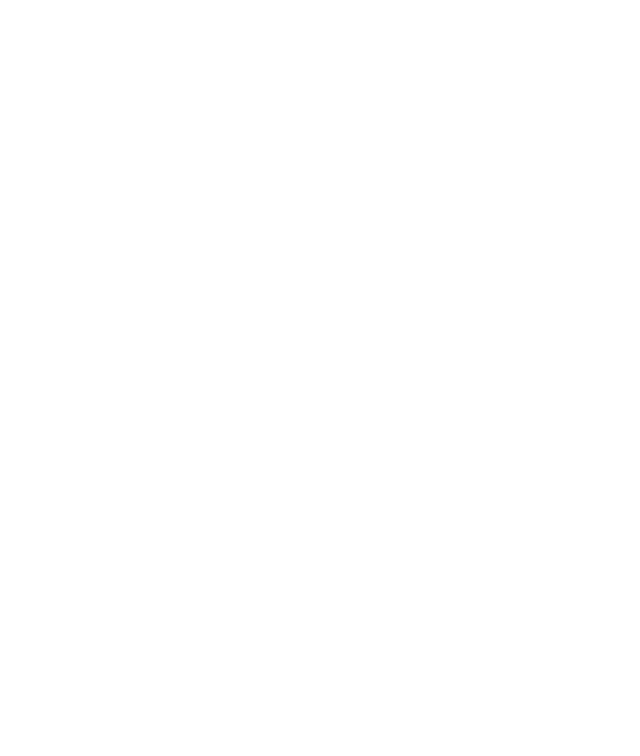
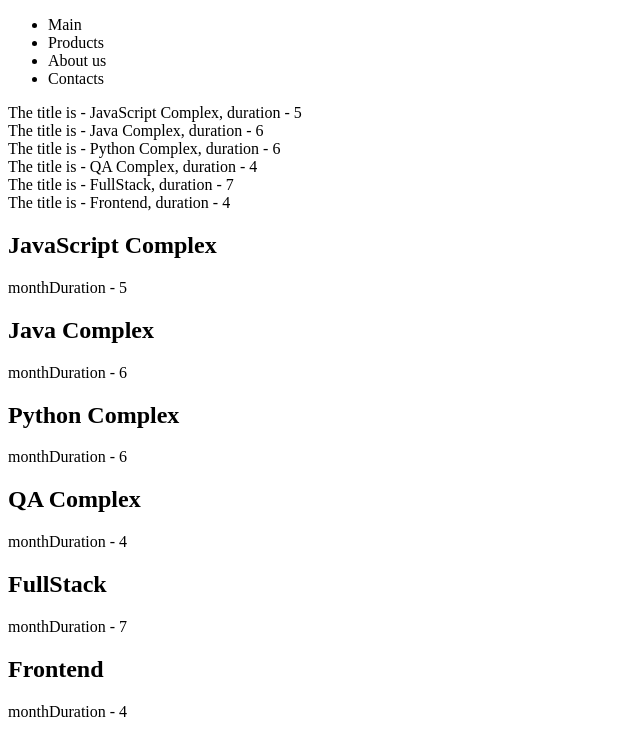
Before and after one commit to DrewMas/JS-dec-2021, a plain HTML site: page index.html in a window 1280 px wide. Shown: the whole page, without its empty margins (0-640 px from the left). Drawn offline with Linux system fonts and the light colour scheme.

Commit message:
hw9 - done

```diff
--- a/index.html
+++ b/index.html
@@ -5,9 +5,10 @@
         <meta name="viewport"
               content="width=device-width, user-scalable=no, initial-scale=1.0, maximum-scale=1.0, minimum-scale=1.0">
         <meta http-equiv="X-UA-Compatible" content="ie=edge">
-        <title>Document</title>
+        <title>Title</title>
     </head>
     <body>
+        <ul class="menu"></ul>
         <script src="main.js"></script>
     </body>
 </html>
--- a/main.js
+++ b/main.js
@@ -0,0 +1,81 @@
+// Все робити за допомоги js.
+// - створити блок,
+// - додати йому класи wrap, collapse, alpha, beta
+// - додати стилі(довільні значення) : колір фону, колір тексту, розмір тексту
+// - додати цей блок в body.
+// - клонувати його повністю, та додати клон в body.
+// let block = document.createElement(`div`);
+// block.classList.add(`wrap`, `collapse`, `alpha`, `beta`);
+// block.style.width = `200px`;
+// block.style.height = `200px`;
+// block.style.margin = `10px`;
+// block.style.background = `cornflowerblue`;
+//
+// let blockClone = block.cloneNode(true);
+//
+// document.body.append(block,blockClone);
+//
+// - Є масив:
+//     ['Main','Products','About us','Contacts']
+// Взяти файл template1.html та додати в нього скріпт котрий для кожного елементу масиву створює li та додає його до блоку .menu
+// Завдання робити через цикли.
+let menuBtn = ['Main','Products','About us','Contacts'];
+
+let menu = document.body.children[0];
+
+for (const item of menuBtn) {
+    let menuItem = document.createElement(`li`);
+
+    menuItem.append(item);
+    menu.append(menuItem);
+}
+//
+// - Є масив
+let coursesAndDurationArray = [
+    {title: 'JavaScript Complex', monthDuration: 5},
+    {title: 'Java Complex', monthDuration: 6},
+    {title: 'Python Complex', monthDuration: 6},
+    {title: 'QA Complex', monthDuration: 4},
+    {title: 'FullStack', monthDuration: 7},
+    {title: 'Frontend', monthDuration: 4}
+];
+// Для кожного елементу масиву зробити блок в якому вивести інформацію про title та monthDuration
+// Завдання робити через цикли.
+for (const item of coursesAndDurationArray) {
+    let arrEl = document.createElement(`div`);
+    arrEl.innerText = `The title is - ${item.title}, duration - ${item.monthDuration}`;
+
+    document.body.append(arrEl);
+}
+//
+// - Є масив
+// let coursesAndDurationArray = [
+//     {title: 'JavaScript Complex', monthDuration: 5},
+//     {title: 'Java Complex', monthDuration: 6},
+//     {title: 'Python Complex', monthDuration: 6},
+//     {title: 'QA Complex', monthDuration: 4},
+//     {title: 'FullStack', monthDuration: 7},
+//     {title: 'Frontend', monthDuration: 4}
+// ];
+// За допомоги скріпта для кожного елементу масиву зробити <div class='item'> ,  в якому буде <h1 class='heading'>  з title  елементу, та <p class='description'> з monthDuration елементу.
+//     Завдання робити через цикли.
+for (const item of coursesAndDurationArray) {
+    let div = document.createElement(`div`);
+    div.classList.add(`item`);
+    for (const itemKey in item) {
+        if (itemKey === `title`) {
+            let h2 = document.createElement(`h2`);
+            h2.innerText = `${item[itemKey]}`;
+            h2.classList.add(`heading`);
+            div.append(h2);
+        } else if(itemKey === `monthDuration`) {
+            let p = document.createElement(`p`);
+            p.innerText = `${itemKey} - ${item[itemKey]}`;
+            p.classList.add(`description`)
+            div.append(p);
+        }
+    }
+    document.body.append(div);
+}
+
+//Зробив з h2, так як h1 повинен тільки 1 бути на сторінці
```
